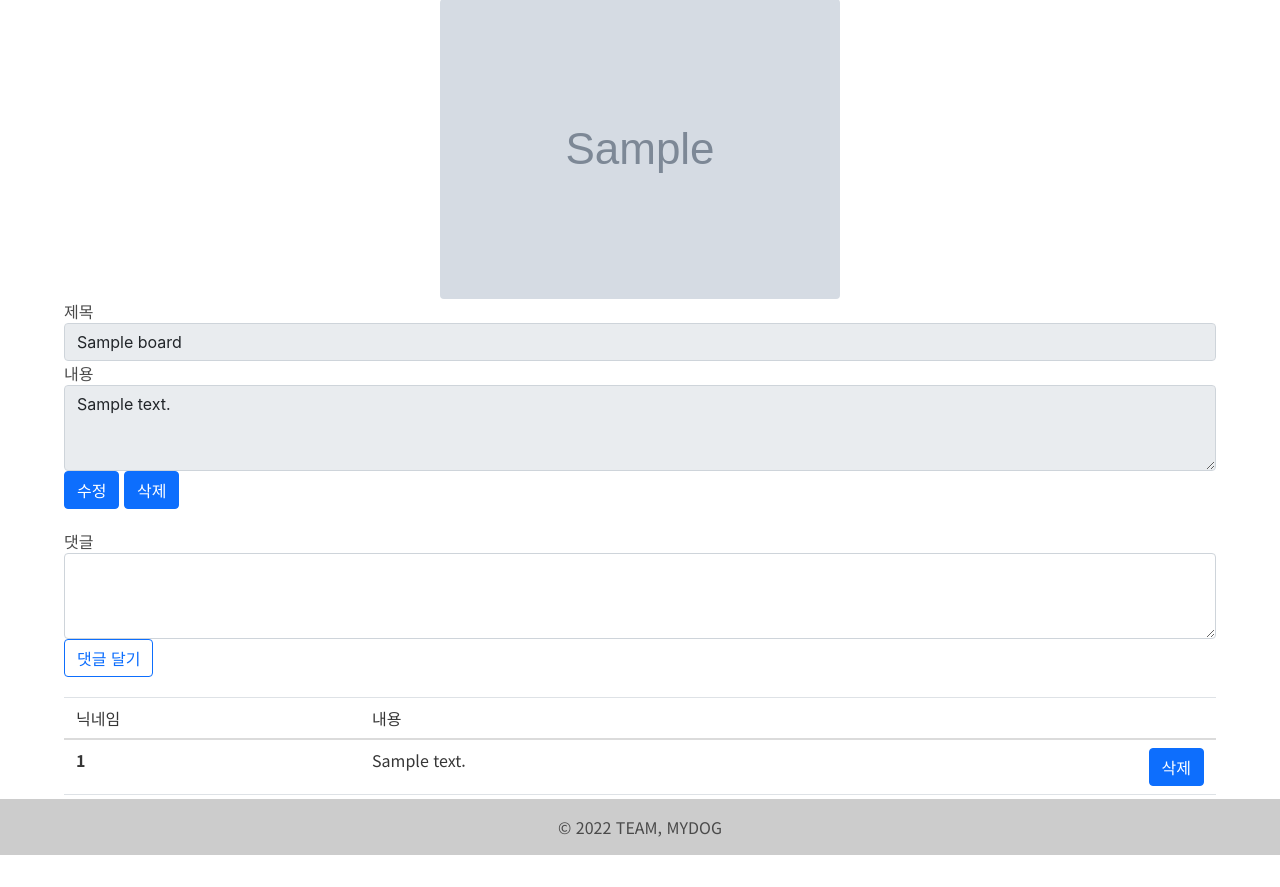
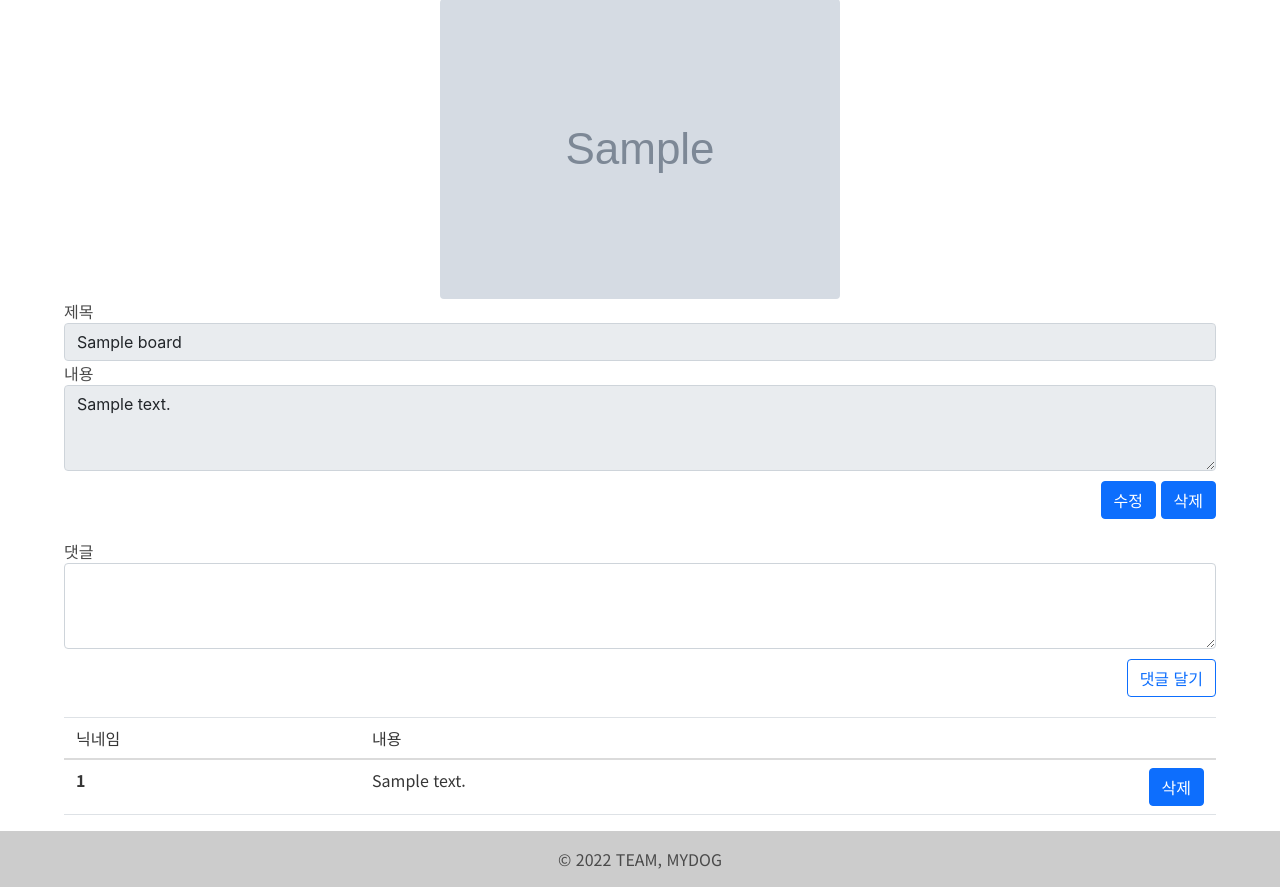
Before and after one commit to jinsDevelopment/myDog, a Flask app: page /board/detail?id=1 in a window 1280 px wide. Shown: the part 106-993 px from the top of the page. Before the commit the page ends 961 px from the top, so only its background shows below. Run offline with Flask 2, Linux system fonts and the light colour scheme; grey boxes marked "Sample" are stand-in pictures; a database or web service that is not in the repository returns one stand-in record (values such as "Sample title"); some libraries are stand-ins or nearby versions.

Commit message:
Edit code: detail html css

```diff
--- a/static/css/board.css
+++ b/static/css/board.css
@@ -1,9 +1,11 @@
+.board-wrap,
+.board_write_wrap,
+.detail-wrap {
+  padding: 0 20px !important;
+}
 /* *************
 * board
 *****************/
-.board-wrap {
-  padding: 0 20px !important;
-}
 .board-header {
   display: flex;
   justify-content: space-between;
@@ -23,9 +25,6 @@
 /* *************
 * board_write
 *****************/
-.board_write_wrap {
-  padding: 0 20px !important;
-}
 .board_write_header {
   font-size: 30px;
   letter-spacing: -0.04em;
@@ -37,6 +36,13 @@
 .btn-write-form {
   padding: 10px 0;
   text-align: right;
+}
+/* *************
+* borad_detail
+*****************/
+.btn-detail-form {
+  text-align: right;
+  padding-top: 10px;
 }
 /* *************
 * posting box
--- a/templates/board_detail.html
+++ b/templates/board_detail.html
@@ -1,134 +1,132 @@
 {% extends 'layout.html' %} {% block content %}
 <script src="https://cdn.jsdelivr.net/npm/bs-custom-file-input/dist/bs-custom-file-input.js"></script>
 <script>
+  function board_update() {
+    let title = $('#title').val();
+    let contents = $('#contents').val();
 
-        function board_update() {
+    let file = $('#file')[0].files[0];
+    let form_data = new FormData();
 
-            let title = $('#title').val()
-            let contents = $("#contents").val()
-
-            let file = $('#file')[0].files[0]
-            let form_data = new FormData()
-
-            form_data.append("file", file)
-            form_data.append("title", title)
-            form_data.append("contents", contents)
-            form_data.append("id", "jinseo")   //임시
+    form_data.append('file', file);
+    form_data.append('title', title);
+    form_data.append('contents', contents);
+    form_data.append('id', 'jinseo'); //임시
 
     $.ajax({
-                type: "POST",
-                url: "/board/modify",
+      type: 'POST',
+      url: '/board/modify',
       data: form_data,
       cache: false,
       contentType: false,
       processData: false,
       success: function (response) {
-                    alert(response["msg"])
-                    window.location.reload()
-                }
+        alert(response['msg']);
+        window.location.reload();
+      },
     });
-
   }
 
   function board_remove() {
-
-            if (confirm("정말로 삭제하시겠습니까?")) {
-
+    if (confirm('정말로 삭제하시겠습니까?')) {
       let id = $('#boardid').val();
 
       $.ajax({
-                    type: "DELETE",
-                    url: "/board/delete",
+        type: 'DELETE',
+        url: '/board/delete',
         data: {
-                        id: id
+          id: id,
         },
         success: function (response) {
-                        alert(response["msg"])
+          alert(response['msg']);
           window.location.href = '/board/select';
-                    }
+        },
       });
-
     } else {
       return;
     }
   }
 
   function reply_save() {
+    let contents = $('#reply-contents').val();
+    let board_id = $('#boardid').val();
+    let user_id = 'jinseo'; //임시
 
-            let contents = $("#reply-contents").val()
-            let board_id = $("#boardid").val()
-            let user_id = "jinseo"  //임시
-
-            if (contents == "") {
-                alert("댓글을 입력하세요.");
+    if (contents == '') {
+      alert('댓글을 입력하세요.');
       return;
     }
 
     $.ajax({
-                type: "POST",
-                url: "/board/reply/create",
+      type: 'POST',
+      url: '/board/reply/create',
       data: {
         board_id: board_id,
         contents: contents,
-                    user_id: user_id
+        user_id: user_id,
       },
       success: function (response) {
-                    alert(response["msg"])
-                    window.location.reload()
-                }
+        alert(response['msg']);
+        window.location.reload();
+      },
     });
-
   }
 
   function reply_remove(seqNo) {
-
-            if (confirm("정말로 삭제하시겠습니까?")) {
-
+    if (confirm('정말로 삭제하시겠습니까?')) {
       let id = $('#boardid').val();
 
       $.ajax({
-                    type: "DELETE",
-                    url: "/board/reply/delete",
+        type: 'DELETE',
+        url: '/board/reply/delete',
         data: {
           board_id: id,
-                        seqNo: seqNo
-
+          seqNo: seqNo,
         },
         success: function (response) {
-                        alert(response["msg"])
+          alert(response['msg']);
           window.location.reload();
-                    }
+        },
       });
-
     } else {
       return;
     }
-
   }
-
 </script>
 <body>
-    <div class="wrap">
+  <div class="wrap detail-wrap">
     <div class="jumbotron jumbotron-fluid">
       <div class="container">
         <div class="posting-box">
           <input hidden id="boardid" value='{{ board['id'] }}'>
           <div class="text-center">
-                        <img src="../static/images/{{ board['imgUrl'] }}" class="rounded" alt="...">
+            <img
+              src="../static/images/{{ board['imgUrl'] }}"
+              class="rounded"
+              alt="..."
+            />
           </div>
           <div class="form-group">
             <label for="exampleFormControlInput1">제목</label>
-                        <input type="text" class="form-control" id="title" placeholder="제목"
-                               value='{{ board['title'] }}' readonly>
+            <input type="text" class="form-control" id="title"
+            placeholder="제목" value='{{ board['title'] }}' readonly>
           </div>
           <div class="form-group">
             <label for="exampleFormControlTextarea1">내용</label>
-                        <textarea class="form-control" id="contents" rows="3"
-                                  readonly>{{ board['contents'] }}</textarea>
+            <textarea class="form-control" id="contents" rows="3" readonly>
+{{ board['contents'] }}</textarea
+            >
           </div>
-                    <div class="form-group">
-                        <button class="btn btn-primary" onclick="window.location.href='/board/modify?id={{ board['id'] }}'">수정</button>
-                        <button class="btn btn-primary" onclick="board_remove()">삭제</button>
+          <div class="form-group btn-detail-form">
+            <button
+              class="btn btn-primary"
+              onclick="window.location.href='/board/modify?id={{ board['id'] }}'"
+            >
+              수정
+            </button>
+            <button class="btn btn-primary" onclick="board_remove()">
+              삭제
+            </button>
           </div>
         </div>
       </div>
@@ -137,9 +135,21 @@
       <div class="posting-box">
         <div class="form-group">
           <label for="exampleFormControlTextarea1">댓글</label>
-                    <textarea class="form-control" id="reply-contents" rows="3"></textarea>
+          <textarea
+            class="form-control"
+            id="reply-contents"
+            rows="3"
+          ></textarea>
         </div>
-                <button onclick="reply_save()" type="button" class="btn btn-outline-primary">댓글 달기</button>
+        <div class="btn-detail-form">
+          <button
+            onclick="reply_save()"
+            type="button"
+            class="btn btn-outline-primary btn-comment"
+          >
+            댓글 달기
+          </button>
+        </div>
       </div>
       {% if reply %}
       <div class="posting-box">
@@ -151,7 +161,6 @@
                 <td colspan="8">내용</td>
                 <td></td>
               </tr>
-
             </thead>
             <tbody>
               {% for rep in reply %}
@@ -159,7 +168,11 @@
                 <th scope="row">{{ rep['userId'] }}</th>
                 <td colspan="8">{{ rep['contents'] }}</td>
                 <td style="text-align: right">
-                                    <button class="btn btn-primary" onclick="reply_remove({{ rep['seqNo'] }})">삭제
+                  <button
+                    class="btn btn-primary"
+                    onclick="reply_remove({{ rep['seqNo'] }})"
+                  >
+                    삭제
                   </button>
                 </td>
               </tr>
@@ -170,8 +183,6 @@
       </div>
       {% endif %}
     </div>
-
   </div>
-
 </body>
 {% endblock %}
```
Lines whose indentation alone changed are shown as unchanged.
